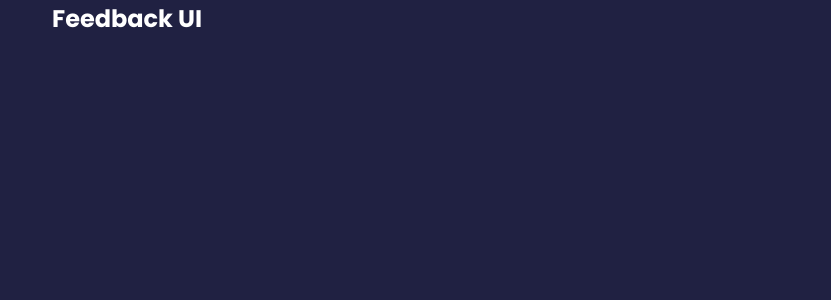
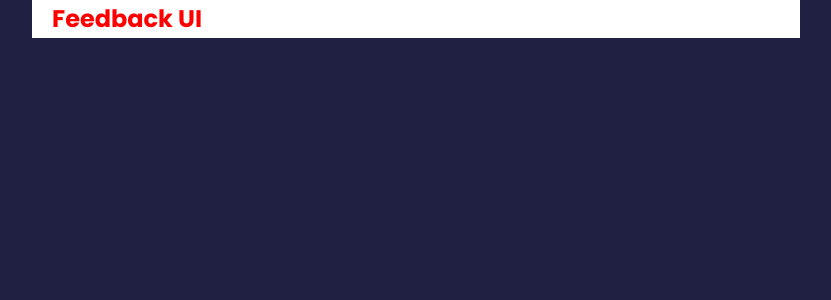
Before and after one commit to GUchechi/Udemy-course, a React (Create React App) app: page / in a window 1280 px wide. Shown: the top 300 px of the page, without its empty margins (224-1055 px from the left). Built offline with nearby package versions, Linux system fonts and the light colour scheme.

Commit message:
styled header componenet

```diff
--- a/src/Components/Header.jsx
+++ b/src/Components/Header.jsx
@@ -1,8 +1,13 @@
 import React from 'react'
 
-const Header = ({text}) => {
+const Header = ({text, bgColor,textColor}) => {
+  const headerStyle = {
+    backgroundColor: bgColor,
+    color:textColor,
+  }
+
   return (
-    <div className='container'>
+    <div className='container' style={headerStyle}>
         <h2>{text}</h2>
     </div>
   )
@@ -10,6 +15,8 @@ const Header = ({text}) => {
 
 Header.defaultProps = {
     text: 'Feedback UI',
+    bgColor: '#fff',
+    textColor: 'red',
 }
 
 export default Header
```
